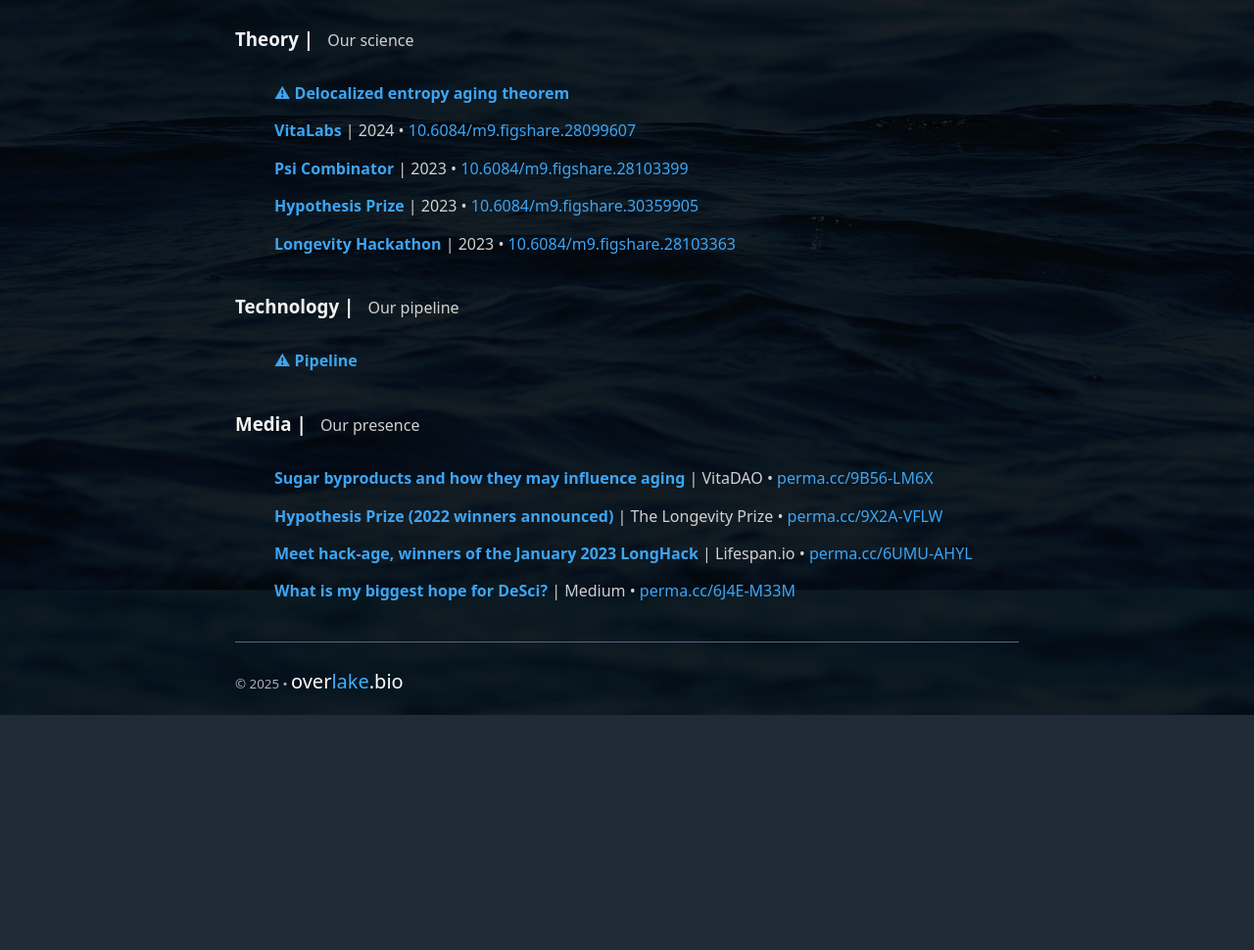
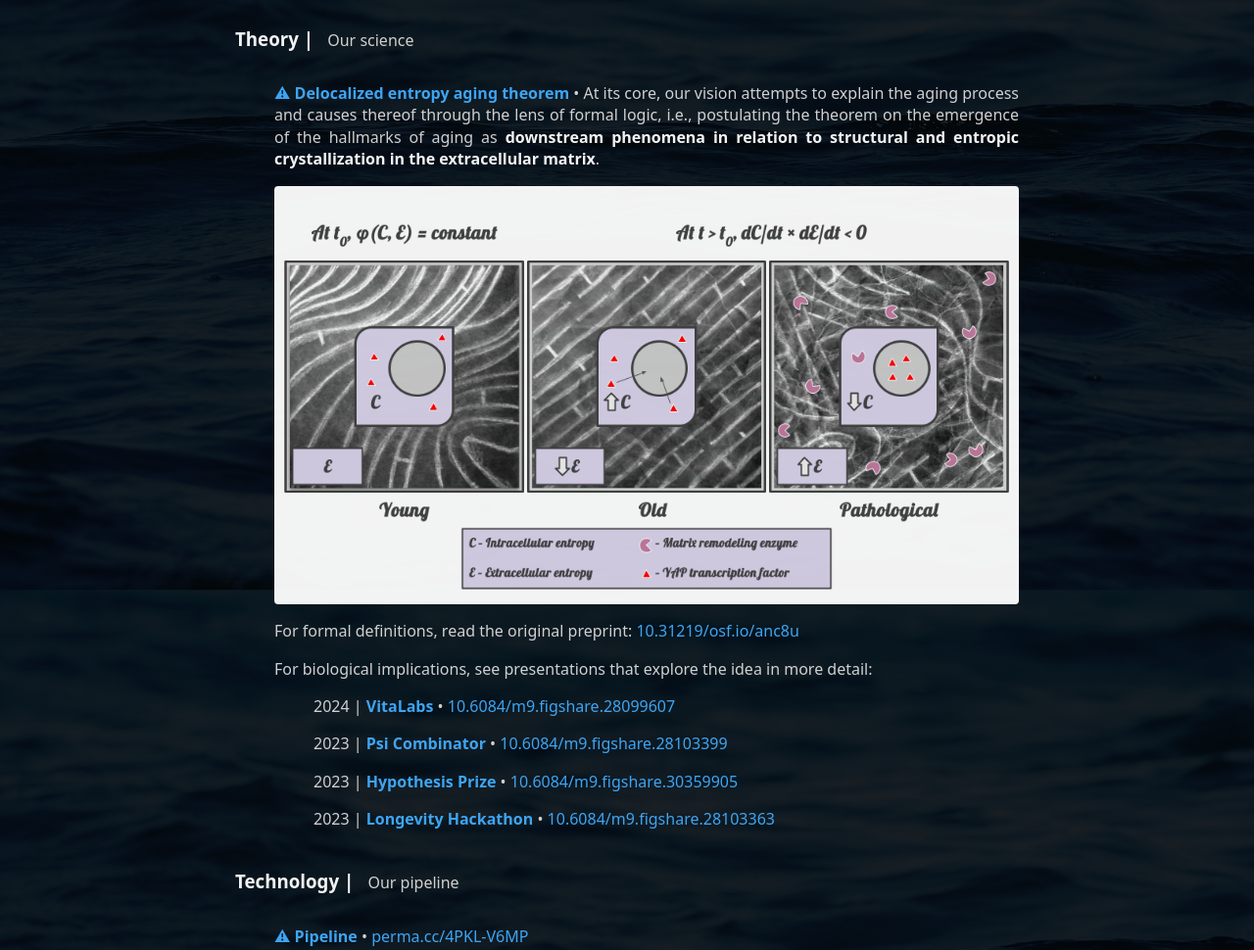
Before and after one commit to raimbetov/overlake-website, a plain HTML site: page documentation.html in a window 1280 px wide. Shown: the part 251-1221 px from the top of the page at 98% size. Before the commit the page ends 981 px from the top, so only its background shows below. Drawn offline with Linux system fonts and the light colour scheme.

Commit message:
docs: add documentation figure and fix list nesting

```diff
--- a/documentation.html
+++ b/documentation.html
@@ -8,6 +8,12 @@
     <link rel="stylesheet" href="css/water-enhancements.css">
     <link rel="stylesheet" href="css/static-background.css">
     <link rel="stylesheet" href="css/overlake-common.css">
+
+    <style>
+        .justified-text {
+            text-align: justify;
+        }
+    </style>
 </head>
 
 <body>
@@ -39,11 +45,24 @@
     <h3 style="display: inline-block; margin-right: 10px;">Theory |</h3>
     <p style="display: inline-block;">Our science</p>
     <ul>
-        <li><p><a href="https://overlake.notion.site/science-59c3a239f4f344f0a2cad7288be5ac43">&#x26A0; <strong>Delocalized entropy aging theorem</strong></a></p></li>
-        <li><p><a href="pdf/vitalabs-slides.pdf"><strong>VitaLabs</strong></a> | 2024 • <a href="https://doi.org/10.6084/m9.figshare.28099607">10.6084/m9.figshare.28099607</a></p></li>
-        <li><p><a href="pdf/psi-slides.pdf"><strong>Psi Combinator</strong></a> | 2023 • <a href="https://doi.org/10.6084/m9.figshare.28103399">10.6084/m9.figshare.28103399</a></p></li>
-        <li><p><a href="pdf/ribo-slides.pdf"><strong>Hypothesis Prize</strong></a> | 2023 • <a href="https://doi.org/10.6084/m9.figshare.30359905">10.6084/m9.figshare.30359905</a></p></li>
-        <li><p><a href="pdf/longhack-slides.pdf"><strong>Longevity Hackathon</strong></a> | 2023 • <a href="https://doi.org/10.6084/m9.figshare.28103363">10.6084/m9.figshare.28103363</a></p></li>
+        <li><p class="justified-text"><a href="https://overlake.notion.site/science-59c3a239f4f344f0a2cad7288be5ac43">&#x26A0; <strong>Delocalized entropy aging theorem</strong></a> • At its core, our vision attempts to explain the aging process and causes thereof through the lens of formal logic, i.e., postulating the theorem on the emergence of the hallmarks of aging as <strong>downstream phenomena in relation to structural and entropic crystallization in the extracellular matrix</strong>.</p></li>
+        <li><figure style="width:100%;margin:0;">
+            <img src="asset/figure.png"
+            alt="Delocalized entropy aging theorem"
+            width="960" height="540"
+            loading="lazy"
+            decoding="async"
+            style="width:100%;height:auto;display:block;margin:0;">
+            </figure></li>
+        <li><p>For formal definitions, read the original preprint: <a href="https://doi.org/10.31219/osf.io/anc8u">10.31219/osf.io/anc8u</a></p></li>
+        <li><p>For biological implications, see presentations that explore the idea in more detail:</p>
+            <ul>
+                <li><p>2024 | <a href="pdf/vitalabs-slides.pdf"><strong>VitaLabs</strong></a> • <a href="https://doi.org/10.6084/m9.figshare.28099607">10.6084/m9.figshare.28099607</a></p></li>
+                <li><p>2023 | <a href="pdf/psi-slides.pdf"><strong>Psi Combinator</strong></a> • <a href="https://doi.org/10.6084/m9.figshare.28103399">10.6084/m9.figshare.28103399</a></p></li>
+                <li><p>2023 | <a href="pdf/ribo-slides.pdf"><strong>Hypothesis Prize</strong></a> • <a href="https://doi.org/10.6084/m9.figshare.30359905">10.6084/m9.figshare.30359905</a></p></li>
+                <li><p>2023 | <a href="pdf/longhack-slides.pdf"><strong>Longevity Hackathon</strong></a> • <a href="https://doi.org/10.6084/m9.figshare.28103363">10.6084/m9.figshare.28103363</a></p></li>
+            </ul>
+        </li>
     </ul>
     </section>
 
@@ -51,7 +70,7 @@
     <h3 style="display: inline-block; margin-right: 10px;">Technology |</h3>
     <p style="display: inline-block;">Our pipeline</p>
     <ul>
-        <li><p><a href="https://overlake.notion.site/pipeline-4e89ae4eaf734d0fa13b17c6793cc0cb">&#x26A0; <strong>Pipeline</strong></a></p></li>
+        <li><p><a href="https://overlake.notion.site/pipeline-4e89ae4eaf734d0fa13b17c6793cc0cb">&#x26A0; <strong>Pipeline</strong></a> • <a href="https://perma.cc/4PKL-V6MP">perma.cc/4PKL-V6MP</a></p></li>
     </ul>
     </section>
 
```
Also changed, not shown: asset/figure.png (added).
